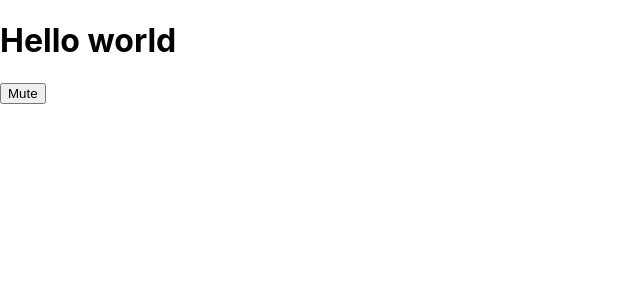
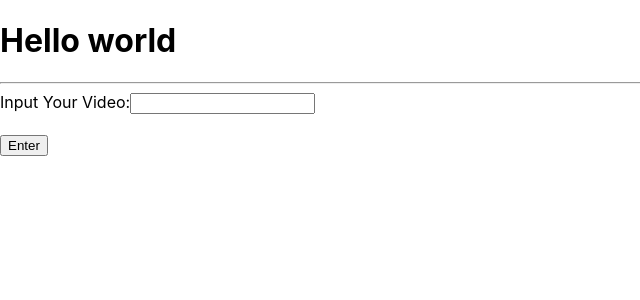
Before and after one commit to kaungphyowai/react-youtube-queue-player, a React (Create React App) app: page / in a window 1280 px wide. Shown: the top 300 px of the page, without its empty margins (0-640 px from the left). Built offline with nearby package versions, Linux system fonts and the light colour scheme.

Commit message:
admin panel basic complete

```diff
--- /dev/null
+++ b/src/Admin.js
@@ -0,0 +1,29 @@
+import React from 'react'
+import  { useState } from 'react'
+
+const Admin = () => {
+    const [Video, setVideo] = useState("")
+    const Submit = (event) => {
+        event.preventDefault();
+        setVideo('');
+        //check if this is a youtube video
+            //if yes, get the id of the video
+            //if not, Display this is not a youtube video text in red
+    }
+    const onChange = (event) => {
+        setVideo(event.target.value);
+    }
+    return (
+        <div>
+            <form onSubmit={Submit} >
+            <label for="fname">Input Your Video:</label>
+            <input type="text" id="fname" name="fname" onChange={onChange} value={Video} />
+            <br />
+            <br />
+            <button type="submit" >Enter</button>
+            </form>
+        </div>
+    )
+}
+
+export default Admin
--- a/src/App.js
+++ b/src/App.js
@@ -1,6 +1,6 @@
 import "./App.css";
-import YouTube from "react-youtube";
 import Player from "./Player";
+import Admin from "./Admin";
 
 //https://www.youtube.com/watch?v=jNQXAC9IVRw&ab_channel=jawed
 //https://www.youtube.com/watch?v=XbqFZMIidZI&ab_channel=PopCornRest-TikTok
@@ -10,7 +10,8 @@ function App() {
     <div>
       <h1>Hello world</h1>
       <Player />
-      <button>Mute</button>
+      <hr />
+      <Admin />
     </div>
   );
 }
--- a/src/Player.js
+++ b/src/Player.js
@@ -19,7 +19,7 @@ function Player() {
     event.target.unMute();
   }
   const onEnd = (event) => {
-    if (videos.length == currentVideo + 1) {
+    if (videos.length === currentVideo + 1) {
       console.log("this is the end");
       return;
     }
```
Also changed, not shown: 1 other file (tests, documents, lock files or other folders).
